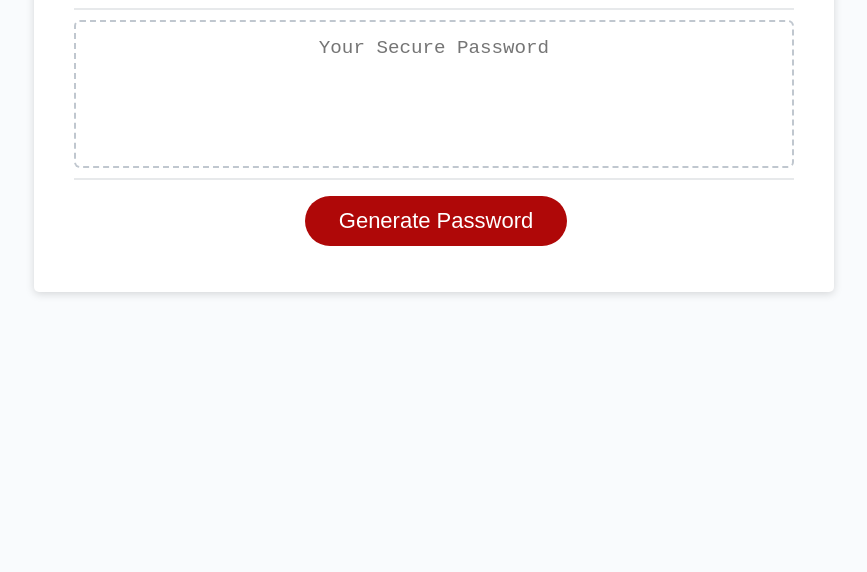
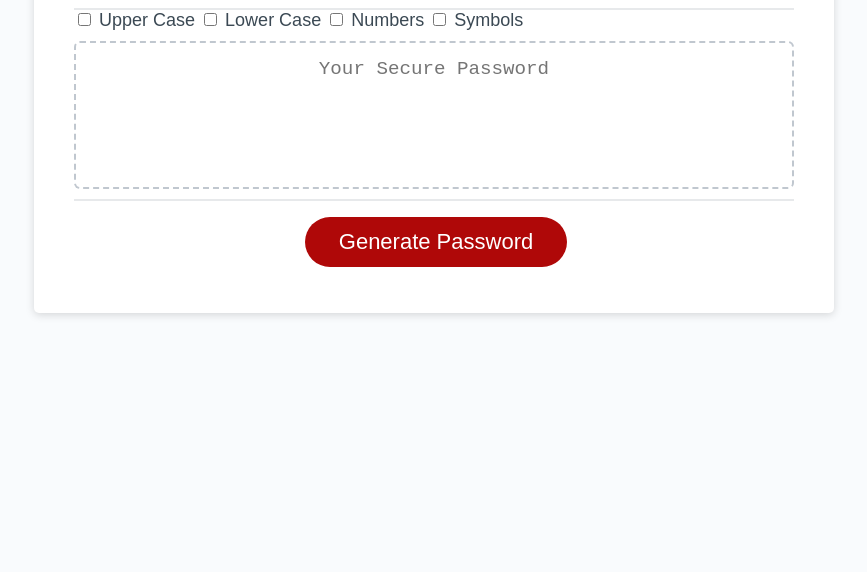
Before and after one commit to Javreza/password-generator, a plain HTML site: page index.html in a window 1280 px wide. Shown: the part 228-800 px from the top of the page, without its empty margins (206-1073 px from the left). Drawn offline with Linux system fonts and the light colour scheme.

Commit message:
Added selectors for the user for password character sets. Added array with character sets.

```diff
--- a/index.html
+++ b/index.html
@@ -16,6 +16,16 @@
         <div class="card-header">
           <h2>Generate a Password</h2>
         </div>
+        <div>
+          <input type="checkbox" id="uppercase">
+          <label id="uppercase">Upper Case</label>
+          <input type="checkbox" id="lowercase">
+          <label id="lowercase">Lower Case</label>
+          <input type="checkbox" id="numbers">
+          <label id="numbers">Numbers</label>
+          <input type="checkbox" id="symbols">
+          <label id="symbols">Symbols</label>
+        </div>
         <div class="card-body">
           <textarea
             readonly
--- a/script.js
+++ b/script.js
@@ -23,6 +23,8 @@ var generateBtn = document.querySelector("#generate");
 function writePassword() {
   var password = generatePassword();
   var passwordText = document.querySelector("#password");
+  var charSet = ['ABCDEFGHIJKLMNOPQRSTUVWXYZ','abcdefghijklmnopqrstuvwxyz', '0123456789' '!@#$%^&*()_+=-'];
+
 
   passwordText.value = password;
 
```
